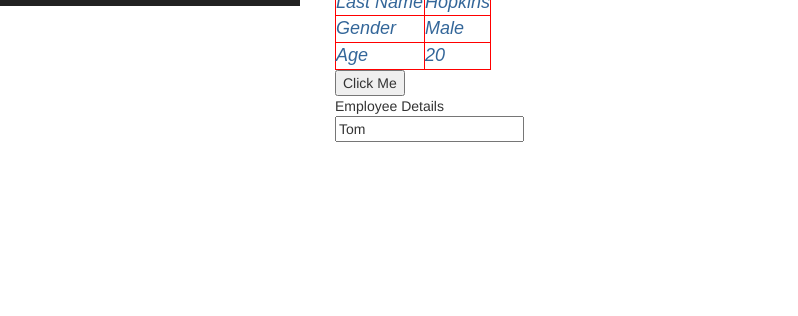
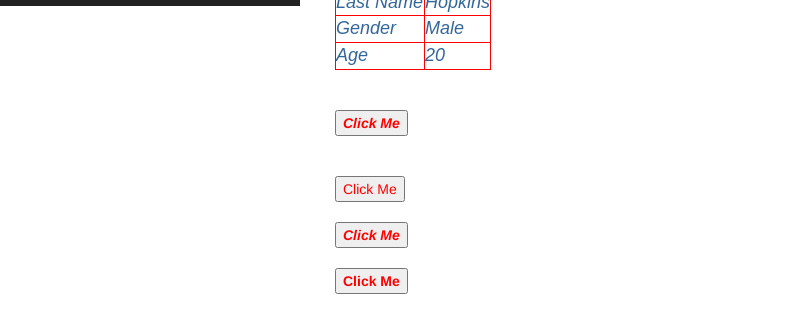
Before and after one commit to bartvanhoey/angular2demo, an Angular app in the folder angular2demo/ClientApp/: page /employee in a window 1280 px wide. Shown: the part 794-1110 px from the top of the page, without its empty margins (0-798 px from the left). Before the commit the page ends 936 px from the top, so only its background shows below. Built offline with nearby package versions, Linux system fonts and the light colour scheme.

Commit message:
end clip 12 class binding in angular 2

```diff
--- a/angular2demo/ClientApp/src/app/employee/employee.component.html
+++ b/angular2demo/ClientApp/src/app/employee/employee.component.html
@@ -5,7 +5,20 @@
   <br>
   <img src="http://www.pragimtech.com/{{imagePath}}">
   <app-employee-detail></app-employee-detail>
-  <button [disabled]="isDisabled">Click Me</button>
+  <br>
+  <br>
+  <button class="colorClass" [class]="classesToApply" [disabled]="isDisabled">Click Me</button>
+  <br>
+  <br>
+  <br>
+  <button class="colorClass" [class.boldClass]="!applyBoldClass" [disabled]="isDisabled">Click Me</button>
+  <br>
+  <br>
+  <button class="colorClass italicsClass boldClass" [class.boldClass]="applyBoldClass"  [disabled]="isDisabled">Click Me</button>
+  <br>
+  <br>
+  <button class="colorClass" [ngClass]="addClasses()"  [disabled]="isDisabled">Click Me</button>
+  <br>
   <br>
   <span [innerHtml]="pageHeader"></span>
   <br>
--- a/angular2demo/ClientApp/src/app/employee/employee.component.ts
+++ b/angular2demo/ClientApp/src/app/employee/employee.component.ts
@@ -11,7 +11,18 @@ export class EmployeeComponent {
   lastName: string = "Hopkings";
   isDisabled: boolean = false;
 
+  classesToApply: string = "italicsClass boldClass";
+  applyBoldClass: boolean = true;
+  applyItalicsClass: boolean = false;
+
   getFullName(): string {
     return this.firstName + " " + this.lastName
   }
+
+  addClasses(){
+    return {
+      boldClass: this.applyBoldClass,
+      italicsClass: this.applyItalicsClass
+    };
+  }
 }
--- a/angular2demo/ClientApp/src/styles.css
+++ b/angular2demo/ClientApp/src/styles.css
@@ -1,6 +1,12 @@
 /* You can add global styles to this file, and also import other style files */
-h1 {
-  color: #369;
-  font-family: Arial, Helvetica, sans-serif;
-  font-size: 250%;
+.boldClass {
+  font-weight: bold;
 }
+
+.italicsClass  {
+  font-style: italic;
+}
+
+.colorClass{
+  color: red;
+}
```
